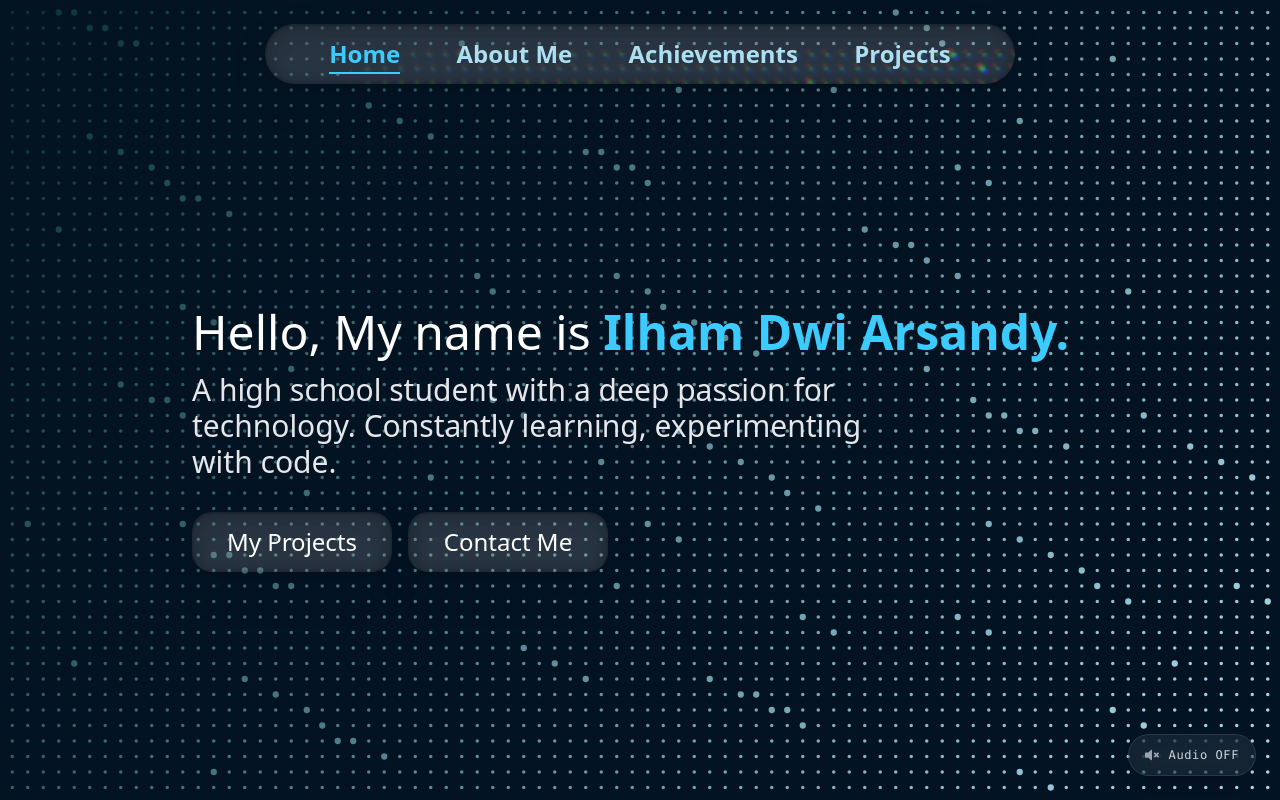
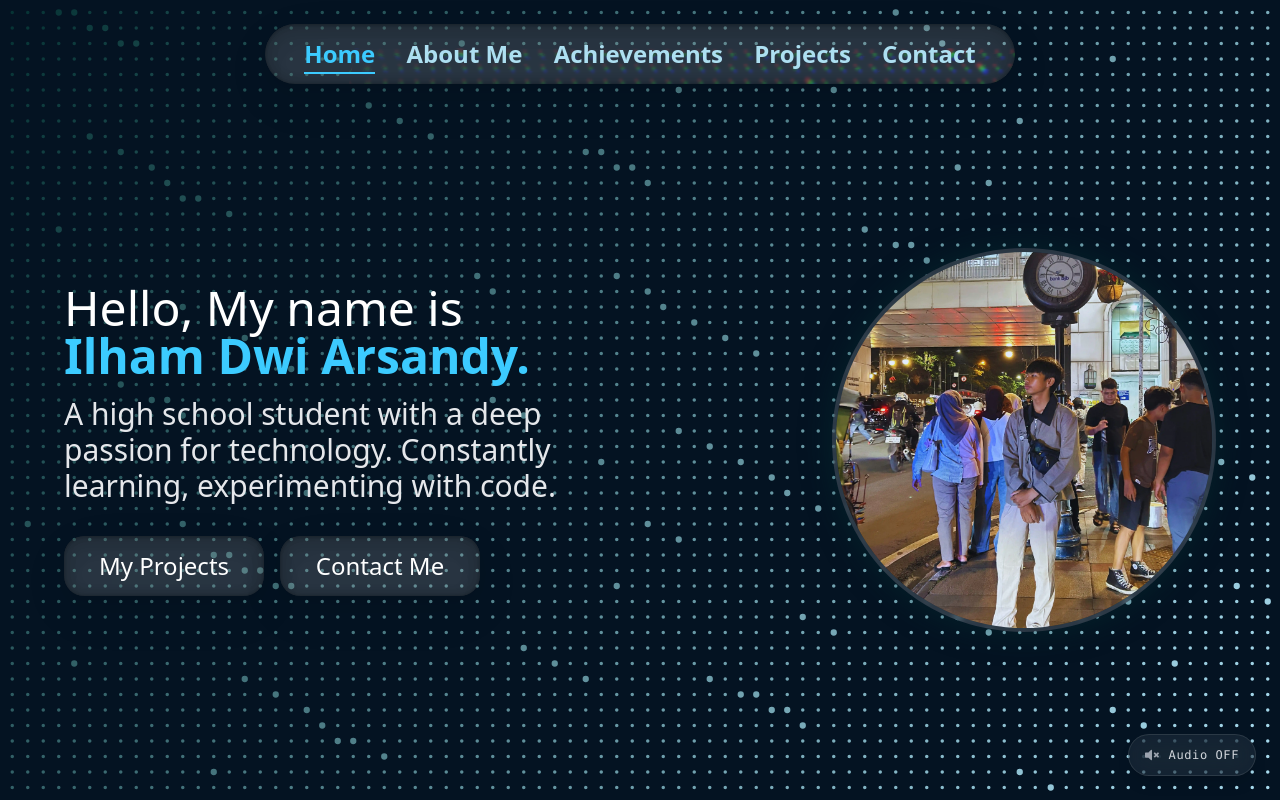
Before and after one commit to Hammm22/Portfolio-Website, a React (Vite) app: page / in a window 1280 px wide. Shown: the top 800 px of the page. Built offline with nearby package versions, Linux system fonts and the light colour scheme.

Commit message:
adding photo

```diff
--- a/src/components/GithubStats.jsx
+++ b/src/components/GithubStats.jsx
@@ -18,7 +18,7 @@ export default function GithubStats() {
         {
           scrollTrigger: {
             trigger: containerRef.current,
-            start: 'top 85%',
+            start: 'top 75%',
           },
           y: 0,
           opacity: 1,
--- a/src/components/navbar.jsx
+++ b/src/components/navbar.jsx
@@ -1,9 +1,11 @@
-import { useState, useRef } from 'react';
+import { useState, useRef, useEffect } from 'react';
 import gsap from 'gsap';
 import { ScrollTrigger } from 'gsap/ScrollTrigger';
 import { useGSAP } from '@gsap/react';
-import Glass from './Glass.jsx';
+import Glass from '../components/Glass';
+
 gsap.registerPlugin(ScrollTrigger);
+
 export default function Navbar() {
   const [active, setActive] = useState('home');
   const navRef = useRef(null);
@@ -13,8 +15,11 @@ export default function Navbar() {
     { id: 'about', label: 'About Me' },
     { id: 'achievements', label: 'Achievements' },
     { id: 'projects', label: 'Projects' },
+    // Typo diperbaiki dari 'contacts' jadi 'contact' agar linknya nyambung
+    { id: 'contacts', label: 'Contact' },
   ];
 
+  // 1. Animasi Navbar jatuh dari atas (Tetap pakai GSAP)
   useGSAP(() => {
     gsap.from(navRef.current, {
       y: -100,
@@ -23,19 +28,38 @@ export default function Navbar() {
       ease: 'power3.out',
       delay: 0.2,
     });
-    navLinks.forEach((link) => {
-      ScrollTrigger.create({
-        trigger: `#${link.id}`,
-        start: 'top 50%',
-        end: 'bottom 50%',
-        onToggle: (self) => {
-          if (self.isActive) {
-            setActive(link.id);
+  }, { scope: navRef });
+
+  // 2. Logika ScrollSpy Anti-Meleset untuk Lazy Load
+  useEffect(() => {
+    const observer = new IntersectionObserver(
+      (entries) => {
+        entries.forEach((entry) => {
+          // Jika section memotong area tengah layar, set jadi active
+          if (entry.isIntersecting) {
+            setActive(entry.target.id);
           }
-        },
+        });
+      },
+      // Margin ini memastikan state baru berubah saat section masuk agak ke tengah
+      { rootMargin: '-40% 0px -60% 0px' }
+    );
+
+    // Dikasih delay 1 detik (1000ms) buat nunggu komponen Suspense beres nge-load
+    const timeout = setTimeout(() => {
+      navLinks.forEach((link) => {
+        const el = document.getElementById(link.id);
+        if (el) observer.observe(el);
       });
-    });
-  });
+      // Refresh GSAP buat nyamain kalkulasi ulang
+      ScrollTrigger.refresh();
+    }, 1000);
+
+    return () => {
+      clearTimeout(timeout);
+      observer.disconnect();
+    };
+  }, []);
 
   return (
     <nav ref={navRef} className="fixed top-6 w-full flex justify-center z-50">
@@ -54,13 +78,17 @@ export default function Navbar() {
             <li key={link.id} className="relative">
               <a
                 href={`#${link.id}`}
-                className={`text-xs sm:text-sm md:text-xl lg:text-2xl font-bold md:font-extrabold transition-all duration-300 ${active === link.id ? 'text-secondary' : 'text-third hover:text-secondary'}`}
+                className={`text-xs sm:text-sm md:text-xl lg:text-2xl font-bold md:font-extrabold transition-all duration-300 ${
+                  active === link.id ? 'text-secondary' : 'text-third hover:text-secondary'
+                }`}
               >
                 {link.label}
               </a>
 
               <span
-                className={`absolute left-0 -bottom-1 h-[2px] bg-secondary transition-all duration-300 ${active === link.id ? 'w-full' : 'w-0'}`}
+                className={`absolute left-0 -bottom-1 h-[2px] bg-secondary transition-all duration-300 ${
+                  active === link.id ? 'w-full' : 'w-0'
+                }`}
               ></span>
             </li>
           ))}
--- a/src/sections/Achievements.jsx
+++ b/src/sections/Achievements.jsx
@@ -31,7 +31,7 @@ export default function Achievements() {
         {
           scrollTrigger: {
             trigger: containerRef.current,
-            start: 'top 85%',
+            start: 'top 75%',
           },
           y: 0,
           opacity: 1,
--- a/src/sections/Contact.jsx
+++ b/src/sections/Contact.jsx
@@ -54,7 +54,7 @@ export default function Contact() {
     <section
       className="min-h-screen w-full flex flex-col justify-center py-16 px-4 md:px-8 max-w-5xl mx-auto bg-primary"
       ref={containerRef}
-      id="contact"
+      id="contacts"
     >
       <div className="text-center mb-16">
         <h2 className="contact-title text-white text-4xl md:text-6xl font-extrabold mb-6">
--- a/src/sections/Hero.jsx
+++ b/src/sections/Hero.jsx
@@ -1,4 +1,4 @@
-import { useRef,useEffect } from 'react';
+import { useRef, useEffect } from 'react';
 import gsap from 'gsap';
 import { useGSAP } from '@gsap/react';
 import Dotbg from '../components/bg.jsx';
@@ -29,7 +29,7 @@ export default function Hero() {
     <main
       ref={containerRef}
       id="home"
-      className="relative flex flex-col items-center justify-center min-h-screen text-center px-4 overflow-hidden"
+      className="relative flex flex-col items-center justify-center min-h-screen px-4 overflow-hidden"
     >
       <div className="absolute inset-0 z-0">
         <Dotbg
@@ -48,7 +48,8 @@ export default function Hero() {
         />
       </div>
 
-      <div className="relative z-10 text-left text-white max-w-4xl w-full mt-20">
+      <div className="relative z-10 flex flex-col-reverse md:flex-row items-center justify-between gap-12 text-left text-white max-w-6xl w-full mt-20">
+        <div className="flex-1 w-full text-center md:text-left">
           <h1 className="hero-anim text-4xl md:text-5xl font-lg leading-tight">
             Hello, My name is{' '}
             <span className="font-bold text-secondary block md:inline">
@@ -56,12 +57,12 @@ export default function Hero() {
             </span>
           </h1>
 
-        <p className="hero-anim text-xl md:text-3xl font-normal mt-4 max-w-2xl text-gray-200">
+          <p className="hero-anim text-xl md:text-3xl font-normal mt-4 max-w-2xl text-gray-200 mx-auto md:mx-0">
             A high school student with a deep passion for technology. Constantly
             learning, experimenting with code.
           </p>
 
-        <div className="hero-anim mt-8 flex flex-col sm:flex-row gap-4 items-start sm:items-center">
+          <div className="hero-anim mt-8 flex flex-col sm:flex-row gap-4 items-center md:items-start justify-center md:justify-start">
             <a href="#projects">
               <Glass width={200} height={60}>
                 <span className="text-xl md:text-2xl font-medium hover:text-secondary transition">
@@ -79,6 +80,19 @@ export default function Hero() {
             </a>
           </div>
         </div>
+
+        <div className="hero-anim flex-1 w-full flex justify-center md:justify-end">
+          <div className="relative w-64 h-64 md:w-96 md:h-96 rounded-full overflow-hidden border-4 border-white/10 bg-white/5 backdrop-blur-sm shadow-[0_0_30px_rgba(4,49,50,0.5)]">
+            <img
+              src="/Photo.webp"
+              alt="Ilham Dwi Arsandy"
+              className="w-full h-full object-cover object-center"
+              fetchPriority='high'
+            />
+          </div>
+        </div>
+
+      </div>
     </main>
   );
 }
```
Also changed, not shown: public/Photo.webp (added). Lines whose indentation alone changed are shown as unchanged.
